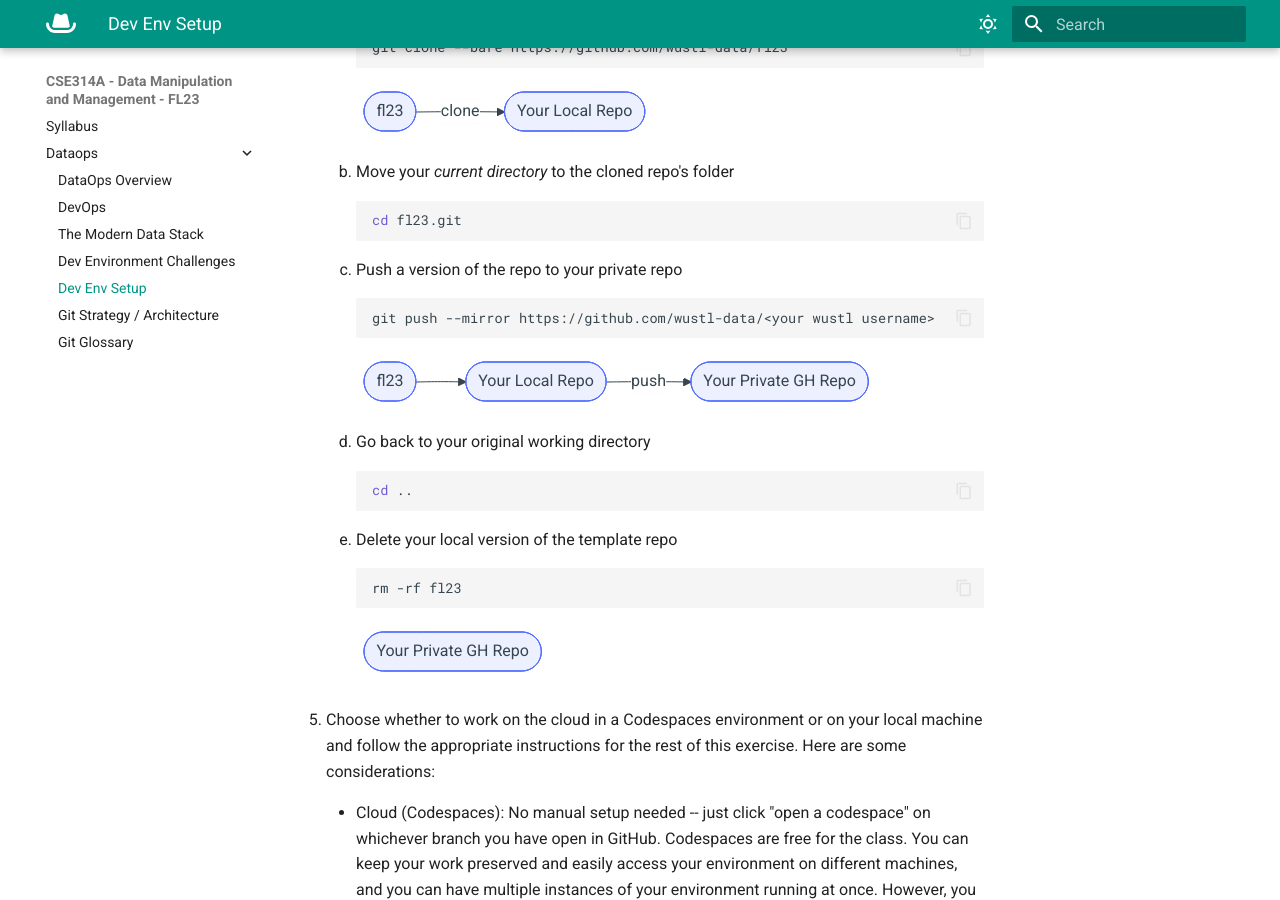
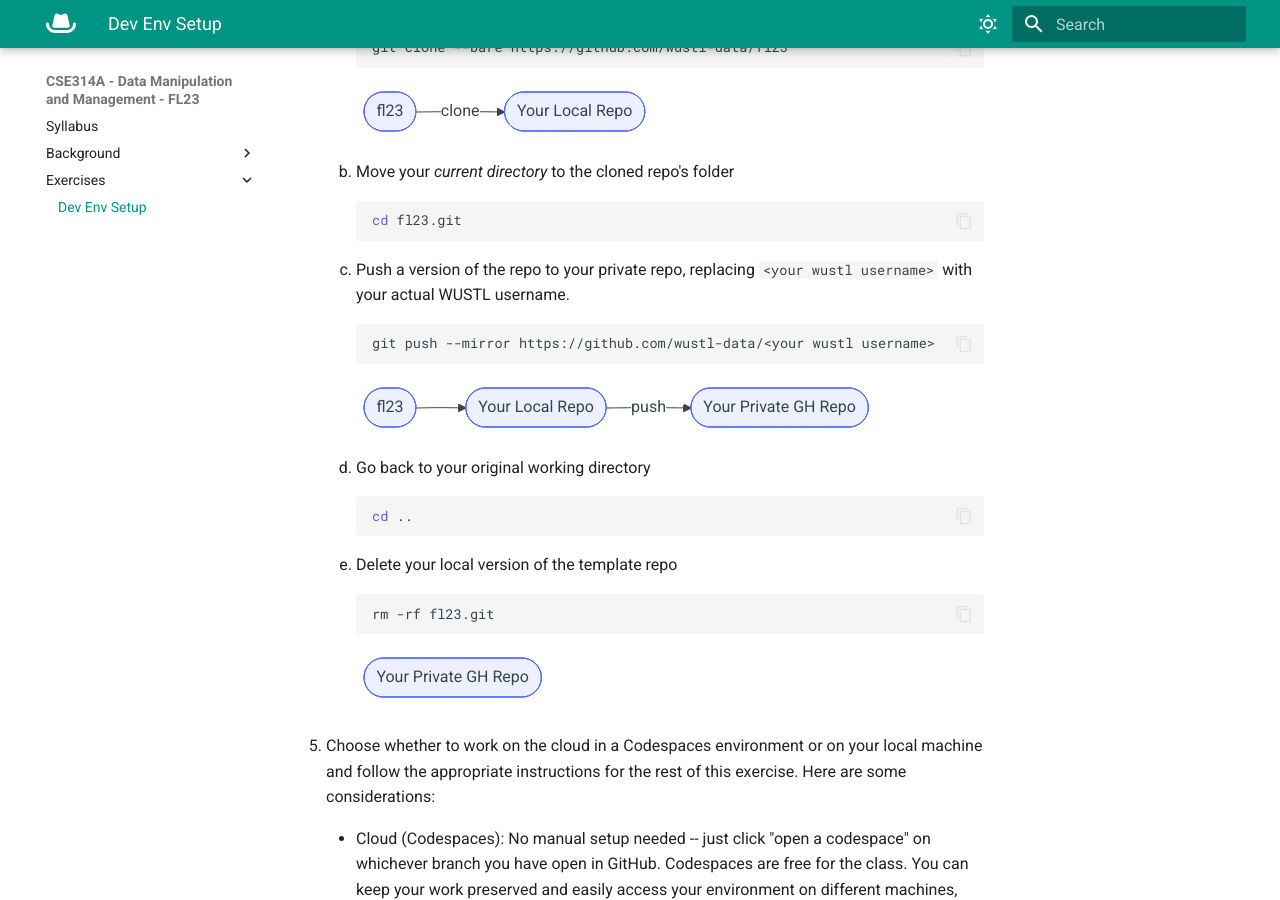
Before and after one commit to wustl-data/rooster-cogburn, an MkDocs documentation site: the page built from docs/exercises/env-setup.md, in a window 1280 px wide and 900 px high, scrolled down 462 px. Built offline with MkDocs 1.6.1 and Material for MkDocs 9.7.7, drawn with Linux system fonts in a browser that asks for light colours.

Commit message:
docs: new folders

````diff
--- a/docs/dataops/env-setup.md
+++ b/docs/exercises/env-setup.md
@@ -24,7 +24,7 @@
         cd fl23.git
         ```
 
-    3.  Push a version of the repo to your private repo
+    3.  Push a version of the repo to your private repo, replacing `<your wustl username>` with your actual WUSTL username.
 
         ```bash
         git push --mirror https://github.com/wustl-data/<your wustl username>
````
Also changed, not shown: other parts of docs/exercises/env-setup.md (+2 -1 lines), docs/background/dataops/0-devops.md (renamed from docs/dataops/0-devops.md), docs/background/dataops/dataops-history.png (renamed from docs/dataops/dataops-history.png), docs/background/dataops/dataops.md (renamed from docs/dataops/dataops.md), docs/background/dataops/devops.png (renamed from docs/dataops/devops.png), docs/background/dataops/env-challenges.md (renamed from docs/dataops/env-challenges.md), docs/background/dataops/git-strategy.md (renamed from docs/dataops/git-strategy.md), docs/background/dataops/glossary.md (renamed from docs/dataops/glossary.md), docs/background/dataops/image.png (renamed from docs/dataops/image.png), docs/background/dataops/index.md (renamed from docs/dataops/index.md).
